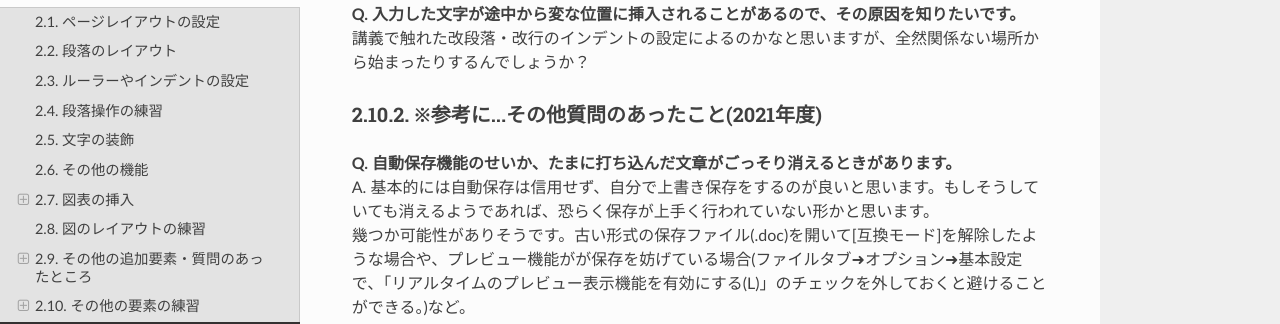
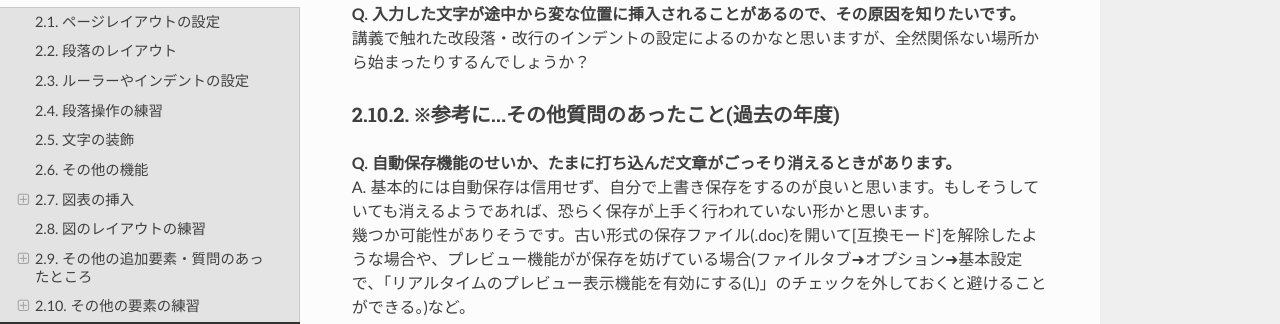
Before and after one commit to slt666666/basic_info_fri_2025, a Sphinx documentation site: the page built from source/word_1_mac.rst, in a window 1280 px wide and 900 px high, scrolled down 17137 px. Shown: the part 159-483 px from the top of the window. Built offline with Sphinx 7.4.7 and the Read the Docs theme 3.1.0, drawn with Linux system fonts in a browser that asks for light colours.

Commit message:
fix years

```diff
--- a/source/word_1.rst
+++ b/source/word_1.rst
@@ -323,7 +323,7 @@ xの2乗                        x^2
 | **Q. 入力した文字が途中から変な位置に挿入されることがあるので、その原因を知りたいです。**
 | 講義で触れた改段落・改行のインデントの設定によるのかなと思いますが、全然関係ない場所から始まったりするんでしょうか？
 
-※参考に...その他質問のあったこと(2021年度)
+※参考に...その他質問のあったこと(過去の年度)
 ------------------------
 | **Q. 自動保存機能のせいか、たまに打ち込んだ文章がごっそり消えるときがあります。**
 | A. 基本的には自動保存は信用せず、自分で上書き保存をするのが良いと思います。もしそうしていても消えるようであれば、恐らく保存が上手く行われていない形かと思います。
--- a/source/word_1_mac.rst
+++ b/source/word_1_mac.rst
@@ -310,7 +310,7 @@ xの2乗                        x^2
 | **Q. 入力した文字が途中から変な位置に挿入されることがあるので、その原因を知りたいです。**
 | 講義で触れた改段落・改行のインデントの設定によるのかなと思いますが、全然関係ない場所から始まったりするんでしょうか？
 
-※参考に...その他質問のあったこと(2021年度)
+※参考に...その他質問のあったこと(過去の年度)
 ------------------------
 | **Q. 自動保存機能のせいか、たまに打ち込んだ文章がごっそり消えるときがあります。**
 | A. 基本的には自動保存は信用せず、自分で上書き保存をするのが良いと思います。もしそうしていても消えるようであれば、恐らく保存が上手く行われていない形かと思います。
```
